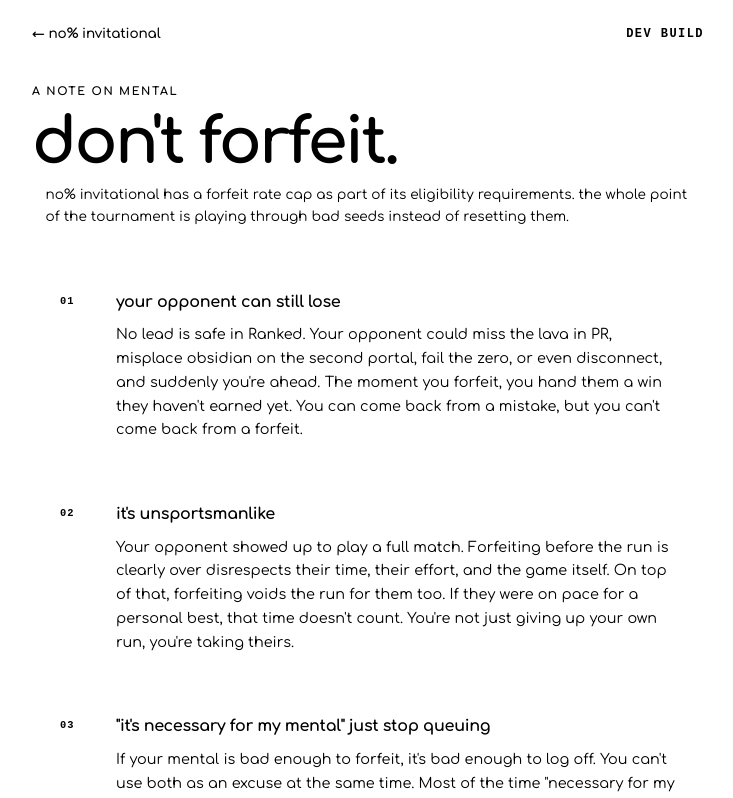
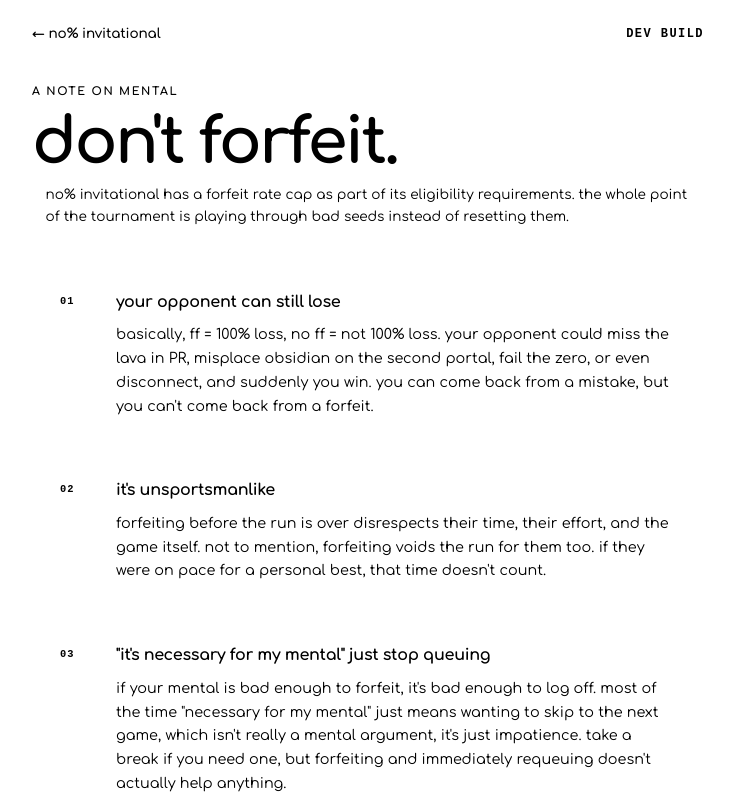
Before and after one commit to patttterson/haerin, a SvelteKit app: page /mental in a window 1280 px wide. Shown: the top 798 px of the page, without its empty margins (272-1005 px from the left). Built offline with nearby package versions, Linux system fonts and the light colour scheme.

Commit message:
fix: give the mental page more nonchalaura

```diff
--- a/src/routes/mental/+page.svelte
+++ b/src/routes/mental/+page.svelte
@@ -31,10 +31,10 @@
 				<div class="point-body">
 					<h2 class="point-title">your opponent can still lose</h2>
 					<p class="point-text">
-						No lead is safe in Ranked. Your opponent could miss the lava in PR, misplace obsidian on
-						the second portal, fail the zero, or even disconnect, and suddenly you're ahead. The
-						moment you forfeit, you hand them a win they haven't earned yet. You can come back from
-						a mistake, but you can't come back from a forfeit.
+						basically, ff = 100% loss, no ff = not 100% loss. your opponent could miss the lava in
+						PR, misplace obsidian on the second portal, fail the zero, or even disconnect, and
+						suddenly you win. you can come back from a mistake, but you can't come back from a
+						forfeit.
 					</p>
 				</div>
 			</div>
@@ -44,10 +44,9 @@
 				<div class="point-body">
 					<h2 class="point-title">it's unsportsmanlike</h2>
 					<p class="point-text">
-						Your opponent showed up to play a full match. Forfeiting before the run is clearly over
-						disrespects their time, their effort, and the game itself. On top of that, forfeiting
-						voids the run for them too. If they were on pace for a personal best, that time doesn't
-						count. You're not just giving up your own run, you're taking theirs.
+						forfeiting before the run is over disrespects their time, their effort, and the game
+						itself. not to mention, forfeiting voids the run for them too. if they were on pace for
+						a personal best, that time doesn't count.
 					</p>
 				</div>
 			</div>
@@ -57,11 +56,10 @@
 				<div class="point-body">
 					<h2 class="point-title">"it's necessary for my mental" just stop queuing</h2>
 					<p class="point-text">
-						If your mental is bad enough to forfeit, it's bad enough to log off. You can't use both
-						as an excuse at the same time. Most of the time "necessary for my mental" just means
-						wanting to skip to the next game, which isn't really a mental argument, it's just
-						impatience. Take a break if you need one, but forfeiting and immediately requeuing
-						doesn't actually help anything.
+						if your mental is bad enough to forfeit, it's bad enough to log off. most of the time
+						"necessary for my mental" just means wanting to skip to the next game, which isn't
+						really a mental argument, it's just impatience. take a break if you need one, but
+						forfeiting and immediately requeuing doesn't actually help anything.
 					</p>
 				</div>
 			</div>
```
